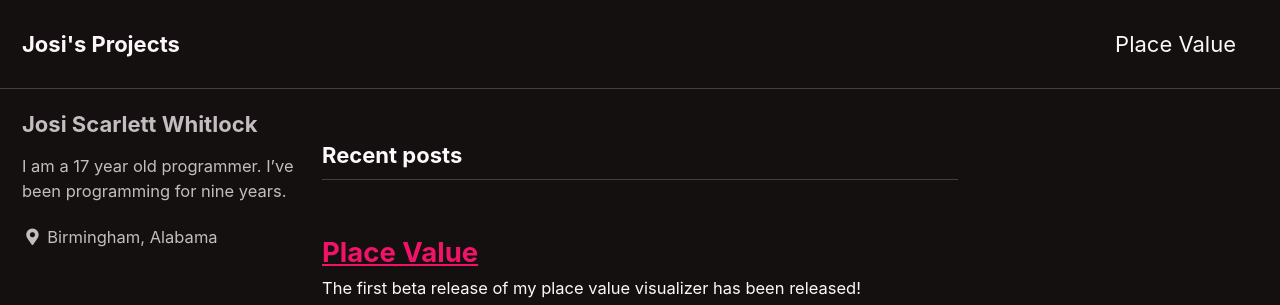
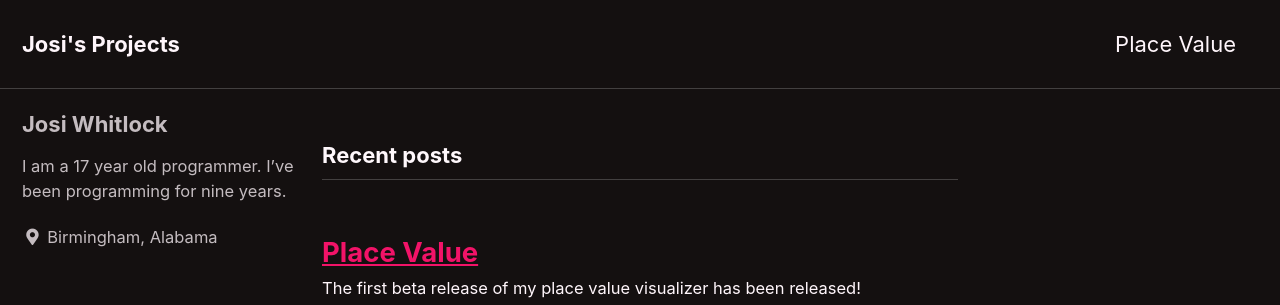
Before and after one commit to J051333/j051333.github.io, a Jekyll site: the page built from index.html, in a window 1280 px wide. Shown: the top 305 px of the page. Built offline with Jekyll 4.4.1, drawn with Linux system fonts in a browser that asks for light colours; cached includes are drawn as plain includes; the list of posts is cut into pages by our own code.

Commit message:
Removed middle name

```diff
--- a/_config.yml
+++ b/_config.yml
@@ -102,7 +102,7 @@ analytics:
 
 # Site Author
 author:
-  name             : "Josi Scarlett Whitlock"
+  name             : "Josi Whitlock"
   avatar           : # path of avatar image, e.g. "/assets/images/bio-photo.jpg"
   bio              : "I am a 17 year old programmer. I've been programming for nine years."
   location         : "Birmingham, Alabama"
```
